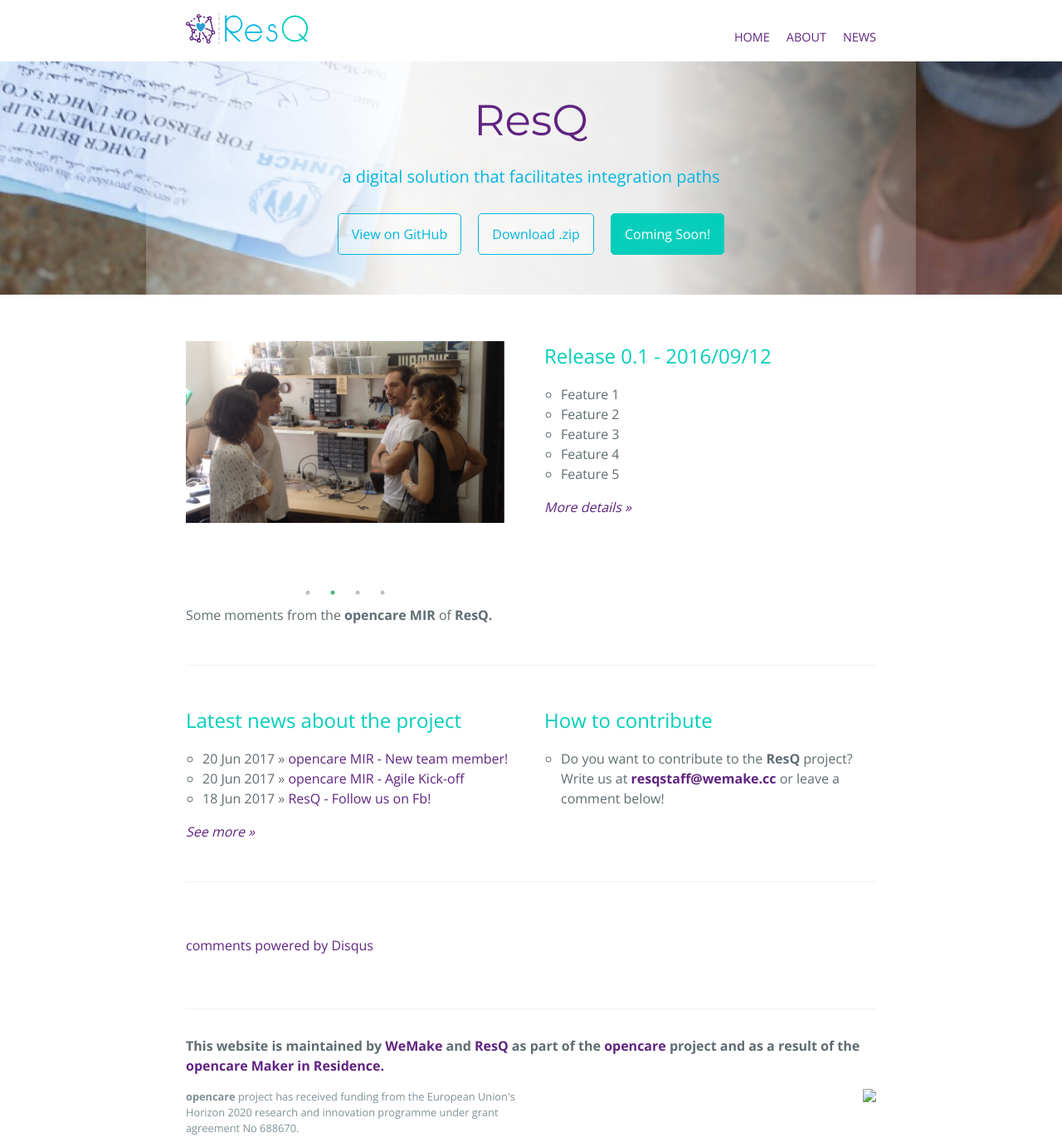
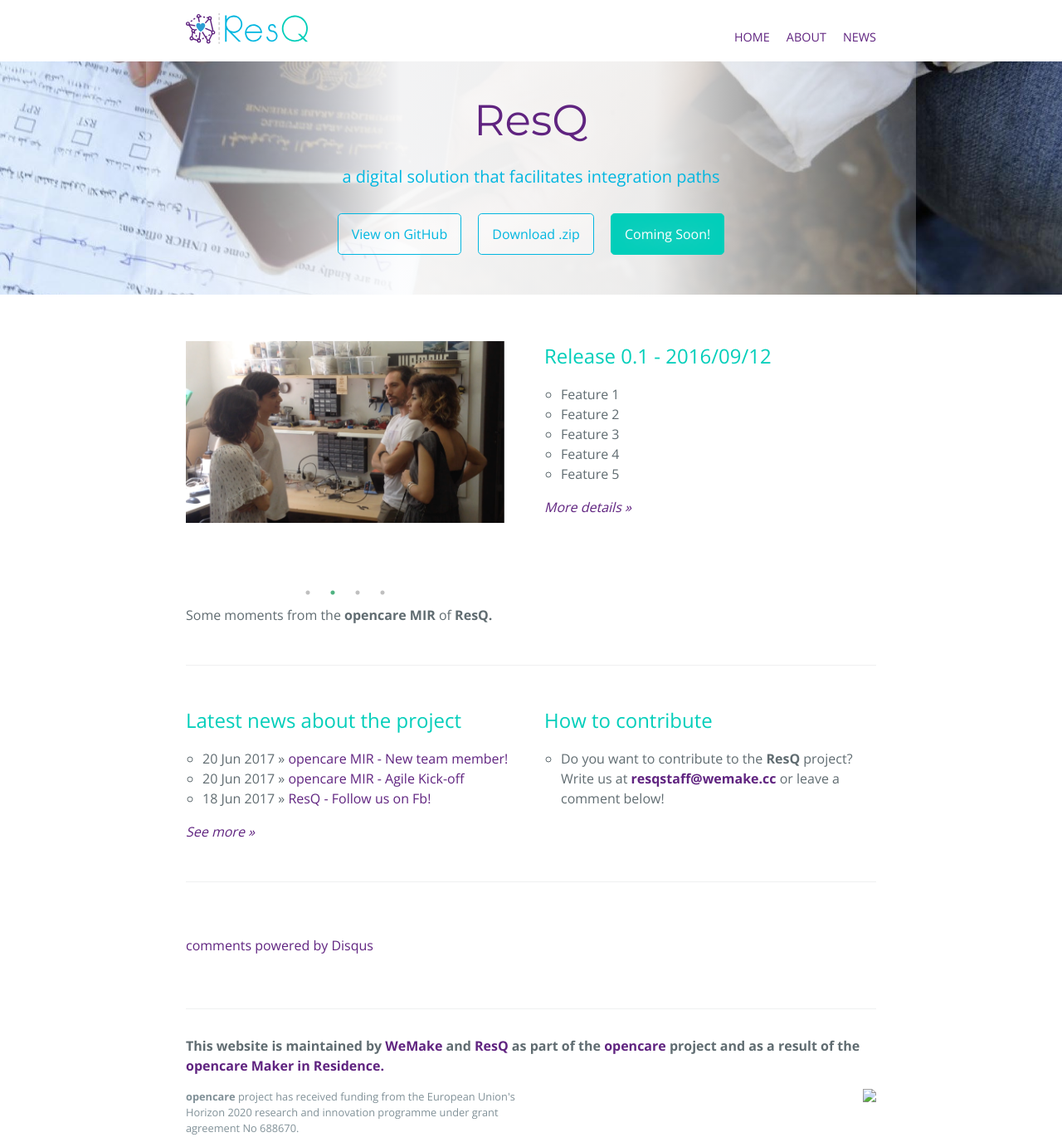
Before and after one commit to opencarecc/ResQ, a Jekyll site: the page built from index.html, in a window 1280 px wide. Shown: the whole page at 83% size. Built offline with Jekyll 4.4.1, drawn with Linux system fonts in a browser that asks for light colours; comment, search, counter and statistics services are not loaded.

Commit message:
edit old position img in bg

```diff
--- a/stylesheets/stylesheet.css
+++ b/stylesheets/stylesheet.css
@@ -104,7 +104,7 @@
 .page-header {
   color: #fff;
   text-align: center;
-  background: url('https://opencarecc.github.io/ResQ/assets/ResQ-home-img.jpg') no-repeat fixed bottom/*, linear-gradient(120deg, #2da9de, #602480)*/;
+  background: url('https://opencarecc.github.io/ResQ/assets/ResQ-home-img.jpg') no-repeat fixed center/*, linear-gradient(120deg, #2da9de, #602480)*/;
   background-size: cover;
   -webkit-background-size: cover;
   -moz-background-size: cover;
```
